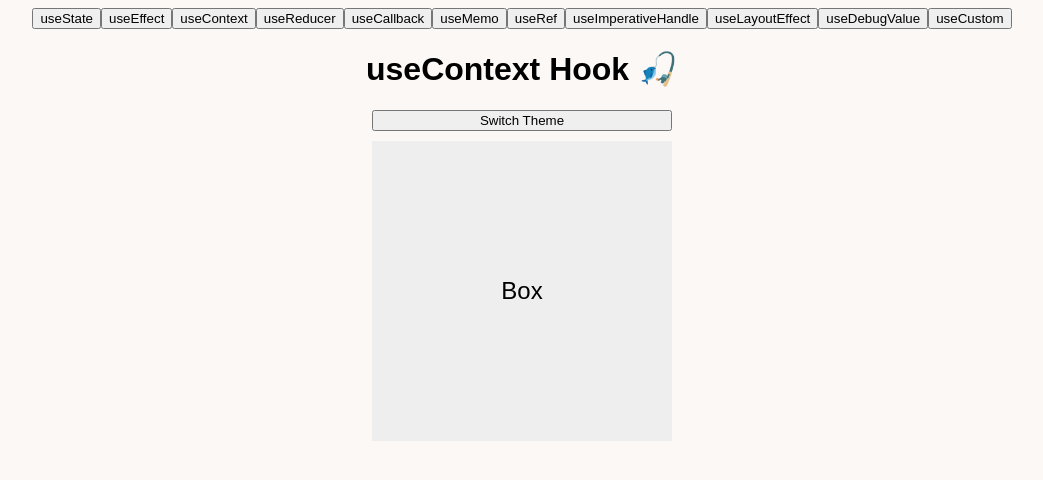
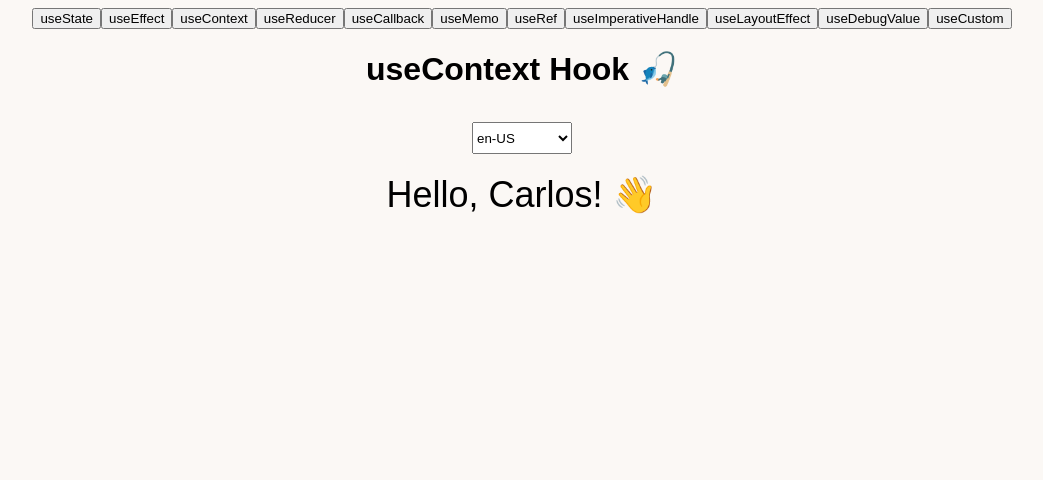
Before and after one commit to DarthCharles/react-hooks-guide, a React (Create React App) app: page / in a window 1280 px wide. Both pictures are taken after a click on the button "useContext". Shown: the top 480 px of the page, without its empty margins (118-1161 px from the left). Built offline with nearby package versions, Linux system fonts and the light colour scheme.

Commit message:
Add CustomHook

```diff
--- a/src/App.tsx
+++ b/src/App.tsx
@@ -7,8 +7,10 @@ import {
   ContextHook,
   MemoHook,
   RefHook,
+  CustomHook,
 } from "./components";
 import { HookName } from "./HookName";
+import { ThemeProvider } from "./ThemeProvider";
 
 export enum ActionTypes {
   USE_STATE = "useState",
@@ -92,7 +94,7 @@ function reducer(state: AppState, action: AppAction) {
       };
     case ActionTypes.USE_CUSTOM:
       return {
-        currentComponent: null,
+        currentComponent: <CustomHook />,
         name: action.type,
       };
     default:
@@ -105,6 +107,7 @@ const App = () => {
   const { currentComponent, name } = state;
 
   return (
+    <ThemeProvider>
       <div className="App">
         <button
           onClick={() =>
@@ -156,7 +159,9 @@ const App = () => {
         >
           useMemo
         </button>
-      <button onClick={() => dispatch({ type: ActionTypes.USE_REF })}>
+        <button
+          onClick={() => dispatch({ type: ActionTypes.USE_REF })}
+        >
           useRef
         </button>
         <button
@@ -198,6 +203,7 @@ const App = () => {
         {name && <HookName name={name} />}
         {currentComponent ? currentComponent : <p> Pick a hook! </p>}
       </div>
+    </ThemeProvider>
   );
 };
 
--- a/src/components/ContextHook.tsx
+++ b/src/components/ContextHook.tsx
@@ -1,89 +1,81 @@
 import React, { useContext, useState } from "react";
 import styled from "styled-components";
 
-import { themes } from "../utils";
+import { translations, availableLocales } from "../utils";
 
-type Theme = {
-  foreground: string;
-  background: string;
-};
-
-const BoxContainer = styled.div`
-  display: flex;
-  align-items: center;
-  justify-content: center;
-  height: 300px;
-  width: 300px;
-  font-size: 24px;
-  color: ${({ theme }: { theme: Theme }) => theme.foreground};
-  background: ${({ theme }: { theme: Theme }) => theme.background};
+const StyledContainer = styled.div`
+  font-size: 36px;
 `;
 
-const StyledButton = styled.button`
-  width: 300px;
-  margin-bottom: 10px;
+const StyledSelect = styled.select`
+  width: 100px;
+  height: 32px;
+  margin-bottom: 20px;
 `;
 
-const StyledContainer = styled.div`
-  display: flex;
-  justify-content: center;
-`;
-
-const ThemeContext = React.createContext<{
-  theme: Theme;
-  toggleTheme: () => void;
+export const Context = React.createContext<{
+  name: string;
+  locale: string;
+  setLocale: (locale: string) => void;
 }>({
-  theme: themes.light,
-  toggleTheme: () => null,
+  name: "",
+  locale: "en-US",
+  setLocale: () => null,
 });
 
-export const ThemeProvider = ({
-  children,
-}: {
-  children: React.ReactNode;
-}) => {
-  const [currentTheme, setTheme] = useState("light");
-
-  const toggleTheme = () => {
-    setTheme(currentTheme === "light" ? "dark" : "light");
-  };
-
+const GreetingComponent = () => {
+  const { name, locale } = useContext(Context);
   return (
-    <ThemeContext.Provider
-      value={{ theme: themes[currentTheme], toggleTheme }}
-    >
-      {children}
-    </ThemeContext.Provider>
+    <div>
+      {translations[locale].replace(/{name}/g, name)}
+      <span role="img" aria-label="hand wave emoji">
+        👋
+      </span>
+    </div>
   );
 };
 
-const Box = () => {
-  const { theme } = useContext(ThemeContext);
+const NestedContainer2 = () => (
+  <div>
+    <GreetingComponent />
+  </div>
+);
+
+const NestedContainer = () => (
+  <div>
+    <NestedContainer2 />
+  </div>
+);
+
+const Container = () => {
+  const { setLocale } = useContext(Context);
 
   return (
-    <BoxContainer theme={theme}>
-      <p>Box</p>
-    </BoxContainer>
-  );
-};
-
-const Container = () => {
-  const { toggleTheme } = useContext(ThemeContext);
-
-  return (
-    <React.Fragment>
-      <StyledButton onClick={toggleTheme}>Switch Theme</StyledButton>
-      <StyledContainer>
-        <Box />
-      </StyledContainer>
-    </React.Fragment>
+    <StyledContainer>
+      <StyledSelect onChange={(e: any) => setLocale(e.target.value)}>
+        {availableLocales.map((locale) => (
+          <option key={locale} value={locale}>
+            {locale}
+          </option>
+        ))}
+      </StyledSelect>
+      <NestedContainer />
+    </StyledContainer>
   );
 };
 
 export const ContextHook = () => {
+  const [selectedLocale, setSelectedLocale] = useState("en-US");
+
   return (
-    <ThemeProvider>
+    <Context.Provider
+      value={{
+        name: "Carlos",
+        locale: selectedLocale,
+        setLocale: setSelectedLocale,
+      }}
+    >
       <Container />
-    </ThemeProvider>
+    </Context.Provider>
   );
 };
--- a/src/components/CustomHook.tsx
+++ b/src/components/CustomHook.tsx
@@ -1,6 +1,50 @@
-import { useRef } from "react";
+import React from "react";
+import styled from "styled-components";
 
-export const useCustomHook = () => {
-  const renders = useRef(0);
-  console.log("renders:", renders.current++);
+import { useCountRerenders, useDogFetcher, useTheme } from "../hooks";
+
+const BoxContainer = styled.div`
+  display: flex;
+  flex-direction: column;
+  align-items: center;
+  justify-content: center;
+  height: 300px;
+  width: 300px;
+  font-size: 24px;
+  color: ${({ theme }: { theme: any }) => theme.foreground};
+  background: ${({ theme }: { theme: any }) => theme.background};
+`;
+
+const StyledButton = styled.button`
+  width: 300px;
+  margin-bottom: 10px;
+`;
+
+const StyledDogPhoto = styled.img`
+  height: 150px;
+  width: 150px;
+`;
+
+const StyledContainer = styled.div`
+  display: flex;
+  justify-content: center;
+`;
+
+export const CustomHook = () => {
+  const { dogPhoto } = useDogFetcher();
+  const { theme, toggleTheme } = useTheme();
+
+  useCountRerenders();
+
+  return (
+    <React.Fragment>
+      <StyledButton onClick={toggleTheme}>Toggle Theme</StyledButton>
+      <StyledContainer>
+        <BoxContainer theme={theme}>
+          <StyledDogPhoto src={dogPhoto} />
+          <p>Dog</p>
+        </BoxContainer>
+      </StyledContainer>
+    </React.Fragment>
+  );
 };
--- a/src/components/index.ts
+++ b/src/components/index.ts
@@ -4,8 +4,10 @@ import { ContextHook } from "./ContextHook";
 import { RefHook } from "./RefHook";
 import { CallbackHook } from "./CallbackHook";
 import { MemoHook } from "./MemoHook";
+import { CustomHook } from "./CustomHook";
 
 export {
+  CustomHook,
   StateHook,
   EffectHook,
   ContextHook,
--- a/src/hooks/index.ts
+++ b/src/hooks/index.ts
@@ -0,0 +1,5 @@
+import { useCountRerenders } from "./useCountRerenders";
+import { useTheme } from "./useTheme";
+import { useDogFetcher } from "./useDogFetcher";
+
+export { useCountRerenders, useTheme, useDogFetcher };
--- a/src/hooks/useCountRerenders.ts
+++ b/src/hooks/useCountRerenders.ts
@@ -1,7 +1,9 @@
-import { useEffect, useRef } from "react";
+import { useEffect, useRef, useDebugValue } from "react";
 
 export const useCountRerenders = () => {
   const renders = useRef(0);
+
+  useDebugValue("CountRerenders");
 
   useEffect(() => {
     console.log(renders.current++);
--- /dev/null
+++ b/src/hooks/useDogFetcher.ts
@@ -0,0 +1,20 @@
+import { useEffect, useState } from "react";
+
+export const useDogFetcher = () => {
+  const [dogPhoto, setDogPhoto] = useState("");
+
+  useEffect(() => {
+    const fetchDogPhoto = async () => {
+      const response = await fetch(
+        "https://dog.ceo/api/breeds/image/random",
+      );
+      const json = await response.json();
+
+      setDogPhoto(json.message);
+    };
+
+    fetchDogPhoto();
+  }, []);
+
+  return { dogPhoto };
+};
--- a/src/utils/index.ts
+++ b/src/utils/index.ts
@@ -1,3 +1,23 @@
+export const getRandomNumber = (num = 100) => {
+  return (Math.random() * num) | 0;
+};
+
+export const availableLocales = [
+  "en-US",
+  "es-MX",
+  "pt-BR",
+  "fr-FR",
+  "de-DE",
+];
+
+export const translations = {
+  "en-US": "Hello, {name}! ",
+  "es-MX": "Hola, {name}! ",
+  "pt-BR": "Olá, {name}! ",
+  "fr-FR": "Salut, {name}! ",
+  "de-DE": "Hallo, {name}! ",
+};
+
 export const themes = {
   light: {
     foreground: "#000000",
@@ -7,10 +27,6 @@ export const themes = {
     foreground: "#ffffff",
     background: "#222222",
   },
-};
-
-export const getRandomNumber = (num = 100) => {
-  return (Math.random() * num) | 0;
 };
 
 export const emojis = [
```
Also changed, not shown: src/components/RefHook.tsx (+4 -4 lines). Lines whose indentation alone changed are shown as unchanged.
